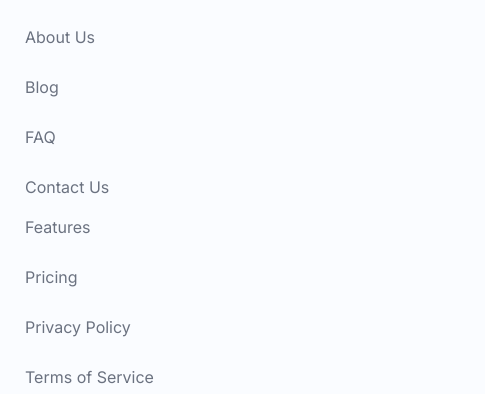
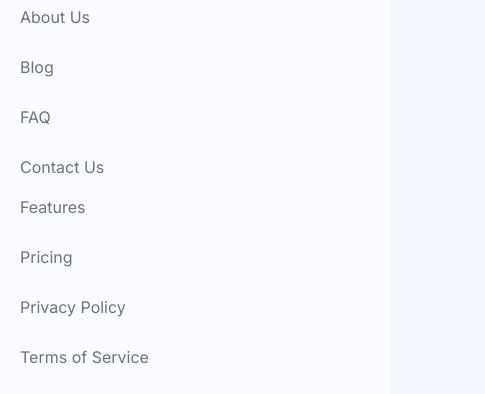
Before and after one commit to abdur2711/assignment-2, a plain HTML site: page index.html in a window 390 px wide. Shown: the part 3763-4157 px from the top of the page, 485 px wide, since content can reach past the window. Drawn offline with Linux system fonts and the light colour scheme.

Commit message:
Fix padding in footer

```diff
--- a/styles/assignment-2.css
+++ b/styles/assignment-2.css
@@ -201,7 +201,8 @@ section {
 .footer {
   justify-content: space-around;
   align-items: flex-start;
-  padding: 70px;
+  box-sizing: border-box;
+  padding: 50px;
   background-color: rgb(250, 252, 255);
 }
 
@@ -328,7 +329,7 @@ section {
 
   /* Footer */
   .footer {
-    margin: 0 25px;
+    padding: 50px 20px;
   }
 
   .footer,
```
